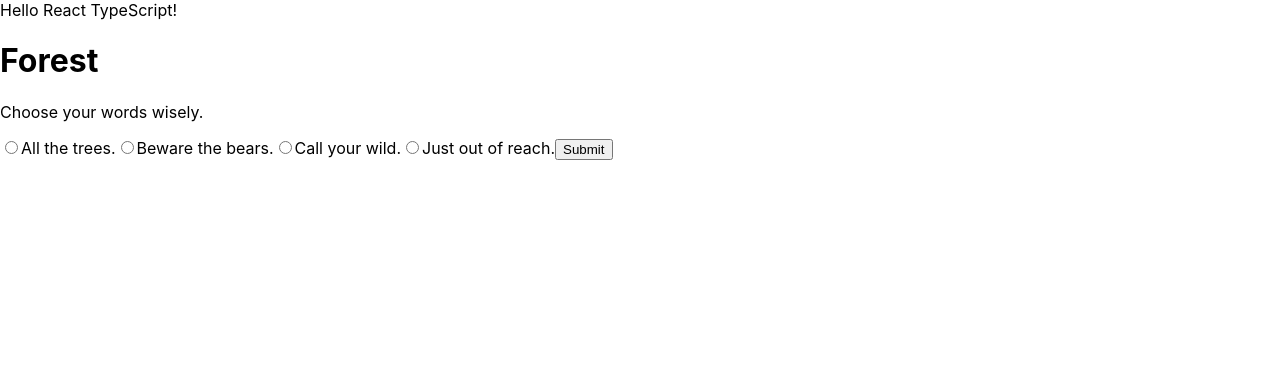
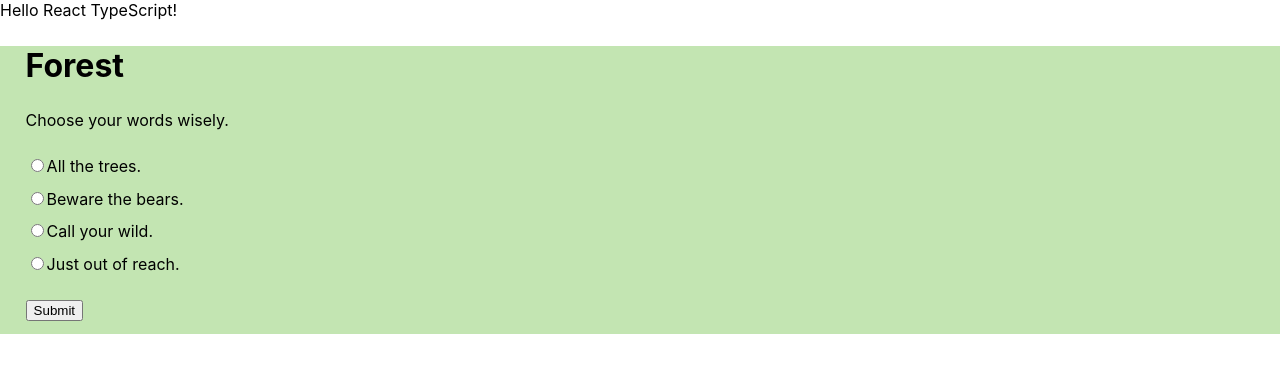
Before and after one commit to franco-ortega/ts-02-storybook, a React (Create React App) app: page /chapters/forest in a window 1280 px wide. Shown: the top 372 px of the page. Built offline with nearby package versions, Linux system fonts and the light colour scheme.

Commit message:
add initial styling to ChapterDetails

```diff
--- /dev/null
+++ b/src/components/chapters/ChapterDetails.module.css
@@ -0,0 +1,19 @@
+.ChapterDetails {
+  background: hsla(100, 50%, 75%, .8);
+}
+
+.ChapterDetails h1, p {
+  margin: 2vw;
+}
+
+.ChapterDetails form {
+  margin: 2vw;
+  display: flex;
+  flex-direction: column;
+  align-items: flex-start;
+  gap: 1vw;
+}
+
+.ChapterDetails button {
+  margin: 1vw 0;
+}
--- a/src/components/chapters/ChapterDetails.tsx
+++ b/src/components/chapters/ChapterDetails.tsx
@@ -2,6 +2,7 @@ import React, { useState } from 'react';
 import { useHistory, useParams } from 'react-router-dom';
 import PropTypes from 'prop-types';
 import lands from '../../data/chapterData.json';
+import styles from './ChapterDetails.module.css';
 
 interface Props {
   setUserData: React.Dispatch<React.SetStateAction<string[]>>;
@@ -48,7 +49,7 @@ const ChapterDetails: React.FC<Props> = ({ setUserData }) => {
   ));
 
   return (
-    <main>
+    <main className={styles.ChapterDetails}>
       <h1>{header}</h1>
       <p>Choose your words wisely.</p>
       <form action="" onSubmit={onChoiceSubmit}>
```
